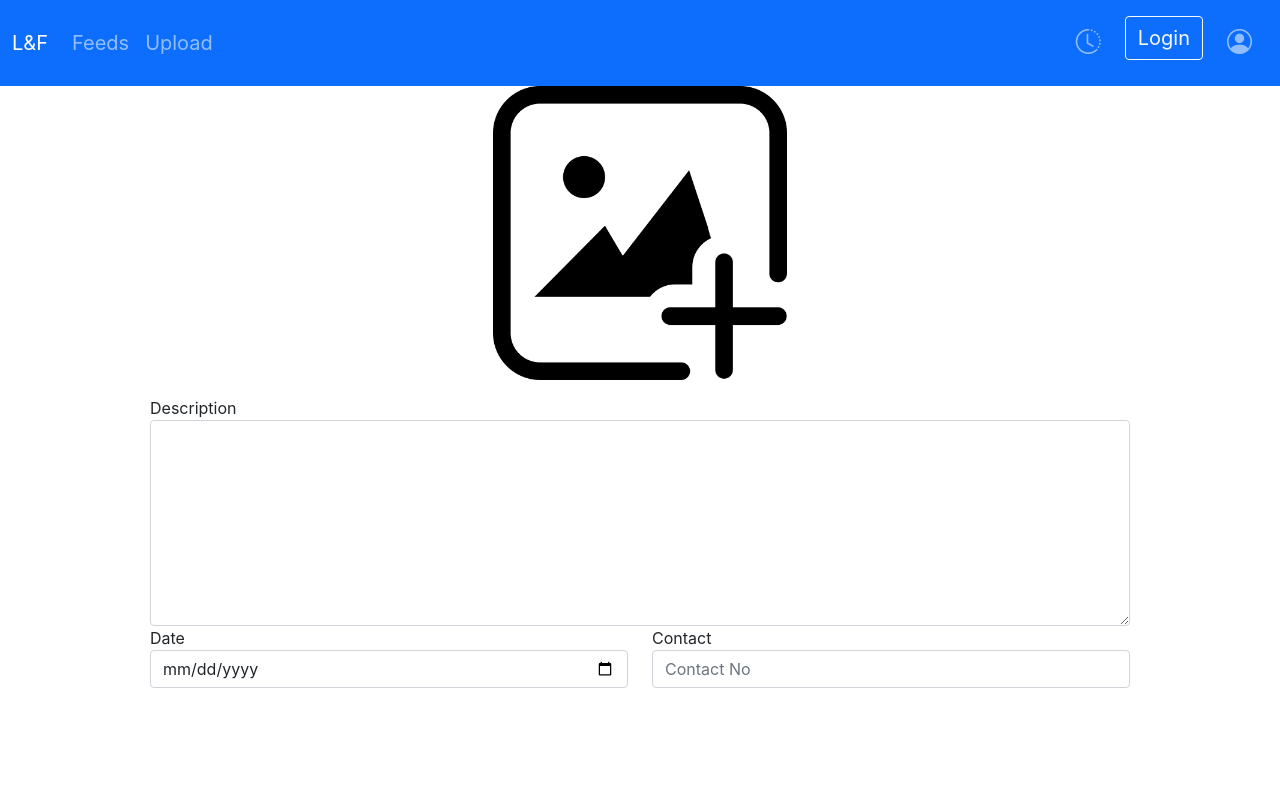
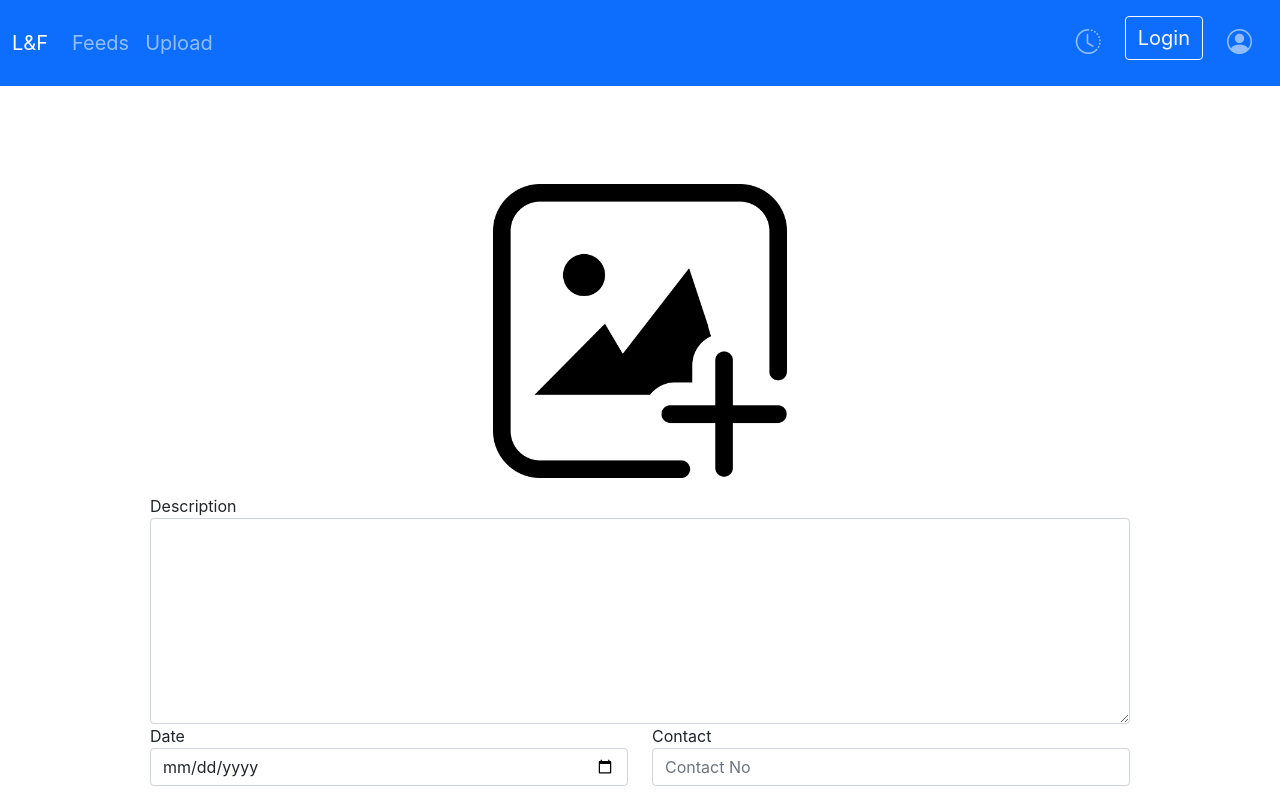
Before and after one commit to architjain2002/Lost-N-Found, a React (Create React App) app in the folder frontend/: page /upload in a window 1280 px wide. Built offline with nearby package versions, Linux system fonts and the light colour scheme.

Commit message:
some more css

```diff
--- a/frontend/src/components/UploadImage.js
+++ b/frontend/src/components/UploadImage.js
@@ -39,7 +39,12 @@ export default function UploadImage() {
       <label htmlFor="InputImage">
         <img
           src="./imageUploadIcon2.png"
-          style={{ width: "30%", marginLeft: "35%", backgroundColor: "white" }} // margin left = 50 - width/2 for whatever width value for the img to be in center
+          style={{
+            width: "30%",
+            marginLeft: "35%",
+            backgroundColor: "white",
+            marginTop: "10%",
+          }} // margin left = 50 - width/2 for whatever width value for the img to be in center
         />
       </label>
       <input
```
